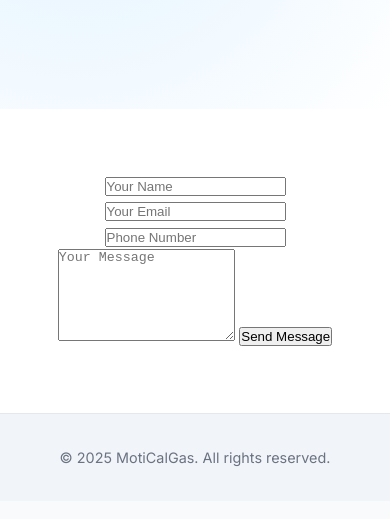
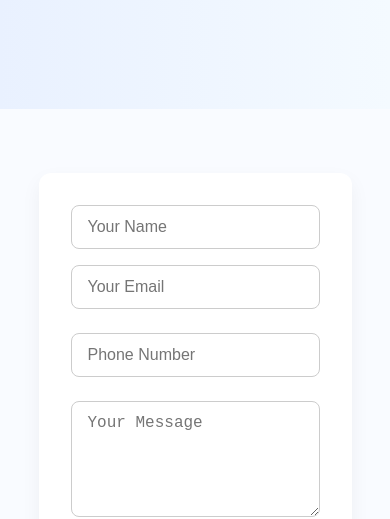
Before and after one commit to moticalgas/moticalgasweb, a plain HTML site: page contact.html in a window 390 px wide. Shown: the part 363-882 px from the top of the page. Drawn offline with Linux system fonts and the light colour scheme.

Commit message:
styling4

```diff
--- a/contact.html
+++ b/contact.html
@@ -20,23 +20,27 @@
     </div>
   </header>
 
-  <section class="hero">
+  <section class="hero contact-hero">
     <div class="hero-content">
       <h2>Get in Touch</h2>
       <p>Have a calibration request? Need a custom blend? Let’s talk.</p>
     </div>
-    <div class="hero-bg"></div>
   </section>
 
-  <section class="features">
+  <section class="contact-form-section">
     <div class="container">
-      <form action="https://formsubmit.co/info@moticalgas.com" method="POST">
-        <input type="hidden" name="_captcha" value="false">
-        <input type="text" name="name" placeholder="Your Name" required>
-        <input type="email" name="email" placeholder="Your Email" required>
-        <input type="tel" name="phone" placeholder="Phone Number" required>
-        <textarea name="message" placeholder="Your Message" rows="6" required></textarea>
-        <button type="submit">Send Message</button>
+      <form action="https://formsubmit.co/info@moticalgas.com" method="POST" class="contact-form">
+        <div class="form-group">
+          <input type="text" name="name" placeholder="Your Name" required>
+          <input type="email" name="email" placeholder="Your Email" required>
+        </div>
+        <div class="form-group">
+          <input type="tel" name="phone" placeholder="Phone Number" required>
+        </div>
+        <div class="form-group">
+          <textarea name="message" rows="5" placeholder="Your Message" required></textarea>
+        </div>
+        <button type="submit" class="cta-button">Send Message</button>
       </form>
     </div>
   </section>
--- a/styles.css
+++ b/styles.css
@@ -219,4 +219,47 @@ footer {
     flex-direction: column;
     align-items: center;
   }
+  /* Contact Form Section */
+.contact-form-section {
+  background: #f9fbff;
+  padding: 4rem 1rem;
 }
+
+.contact-form {
+  max-width: 600px;
+  margin: 0 auto;
+  background: white;
+  padding: 2rem;
+  border-radius: 12px;
+  box-shadow: 0 8px 20px rgba(0, 0, 0, 0.05);
+  display: flex;
+  flex-direction: column;
+  gap: 1.5rem;
+}
+
+.contact-form .form-group {
+  display: flex;
+  flex-direction: column;
+  gap: 1rem;
+}
+
+.contact-form input,
+.contact-form textarea {
+  padding: 0.75rem 1rem;
+  border: 1px solid #ccc;
+  border-radius: 8px;
+  font-size: 1rem;
+  width: 100%;
+}
+
+.contact-form input:focus,
+.contact-form textarea:focus {
+  border-color: #1f2937;
+  outline: none;
+}
+
+.contact-hero {
+  background: linear-gradient(to right, #e9f1ff, #f4faff);
+}
+
+}
```
